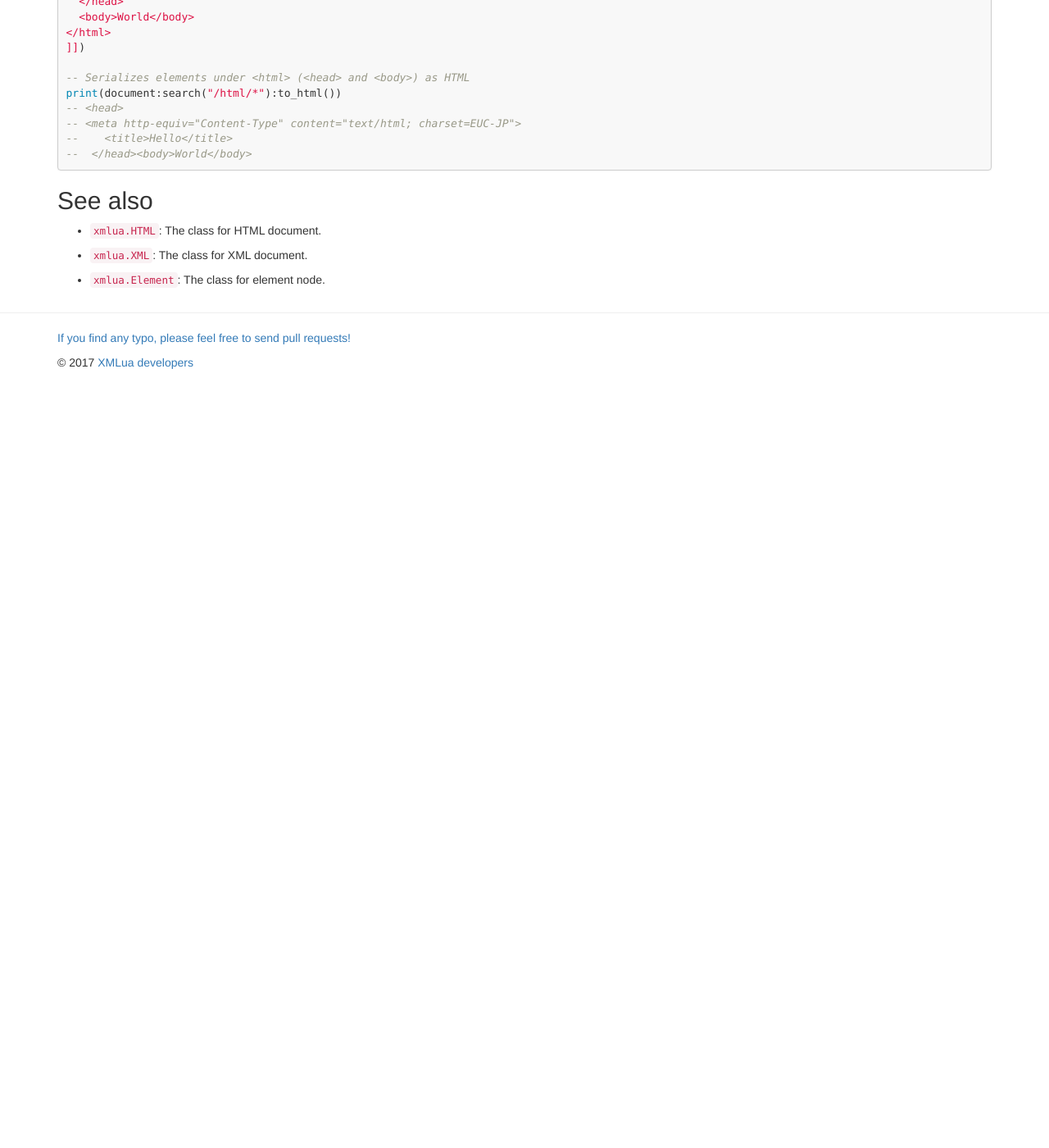
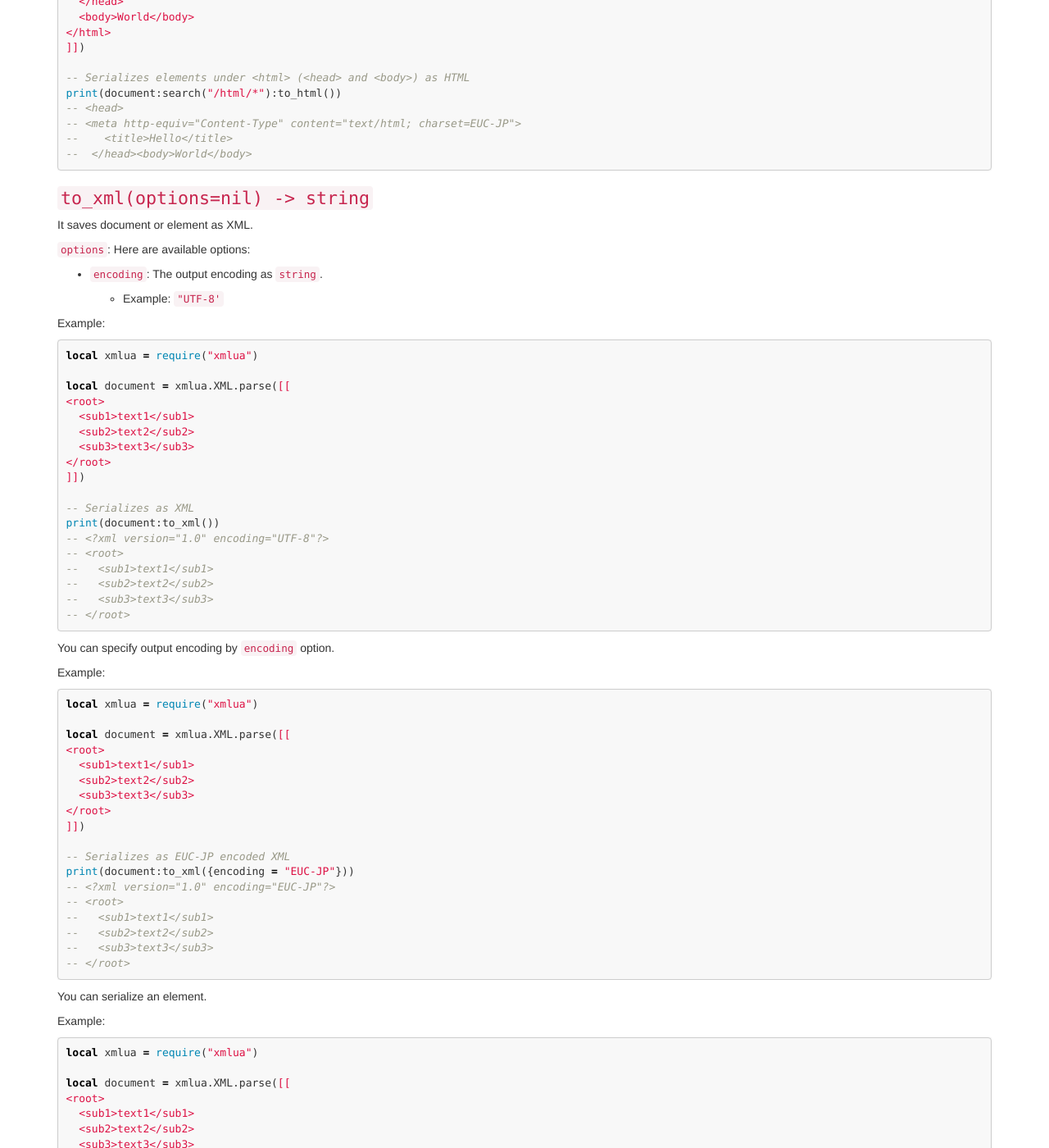
Before and after one commit to clear-code/xmlua, a Jekyll site: the page built from docs/reference/savable.md, in a window 1280 px wide and 1400 px high, scrolled down 1885 px. Shown: the whole window at 82% size. Built offline with Jekyll 4.4.1, drawn with Linux system fonts in a browser that asks for light colours; before the commit the page ends 2347 px from its top, so only the background shows below that; some of the changed text lies outside the part shown.

Commit message:
Add xmlua.Savable:to_xml document and sample

````diff
--- a/docs/reference/savable.md
+++ b/docs/reference/savable.md
@@ -10,7 +10,7 @@ It provides features that serialize to HTML and XML.
 
 ## Methods
 
-### `to_html(options=nil) -> string`
+### `to_html(options=nil) -> string` {#to-html}
 
 It saves document or element as HTML.
 
@@ -117,6 +117,102 @@ print(document:search("/html/*"):to_html())
 --  </head><body>World</body>
 ```
 
+### `to_xml(options=nil) -> string` {#to-xml}
+
+It saves document or element as XML.
+
+`options`: Here are available options:
+
+  * `encoding`: The output encoding as `string`.
+
+    * Example: `"UTF-8'`
+
+Example:
+
+```lua
+local xmlua = require("xmlua")
+
+local document = xmlua.XML.parse([[
+<root>
+  <sub1>text1</sub1>
+  <sub2>text2</sub2>
+  <sub3>text3</sub3>
+</root>
+]])
+
+-- Serializes as XML
+print(document:to_xml())
+-- <?xml version="1.0" encoding="UTF-8"?>
+-- <root>
+--   <sub1>text1</sub1>
+--   <sub2>text2</sub2>
+--   <sub3>text3</sub3>
+-- </root>
+```
+
+You can specify output encoding by `encoding` option.
+
+Example:
+
+```lua
+local xmlua = require("xmlua")
+
+local document = xmlua.XML.parse([[
+<root>
+  <sub1>text1</sub1>
+  <sub2>text2</sub2>
+  <sub3>text3</sub3>
+</root>
+]])
+
+-- Serializes as EUC-JP encoded XML
+print(document:to_xml({encoding = "EUC-JP"}))
+-- <?xml version="1.0" encoding="EUC-JP"?>
+-- <root>
+--   <sub1>text1</sub1>
+--   <sub2>text2</sub2>
+--   <sub3>text3</sub3>
+-- </root>
+```
+
+You can serialize an element.
+
+Example:
+
+```lua
+local xmlua = require("xmlua")
+
+local document = xmlua.XML.parse([[
+<root>
+  <sub1>text1</sub1>
+  <sub2>text2</sub2>
+  <sub3>text3</sub3>
+</root>
+]])
+
+-- Serializes <body> element as XML
+print(document:search("/root/sub1")[1]:to_xml())
+-- <sub1>text1</sub1>
+```
+
+You can serialize a node set.
+
+```lua
+local xmlua = require("xmlua")
+
+local document = xmlua.XML.parse([[
+<root>
+  <sub1>text1</sub1>
+  <sub2>text2</sub2>
+  <sub3>text3</sub3>
+</root>
+]])
+
+-- Serializes elements under <root> (<sub1>, <sub2> and <sub3>) as XML
+print(document:search("/root/*"):to_xml())
+-- <sub1>text1</sub1><sub2>text2</sub2><sub3>text3</sub3>
+```
+
 ## See also
 
   * [`xmlua.HTML`][html]: The class for HTML document.
@@ -125,8 +221,12 @@ print(document:search("/html/*"):to_html())
 
   * [`xmlua.Element`][element]: The class for element node.
 
+  * [`xmlua.NodeSet`][node-set]: The class for multiple nodes.
+
 [html]:html.html
 
 [xml]:xml.html
 
 [element]:element.html
+
+[node-set]:node-set.html
````
Also changed, not shown: other parts of docs/reference/savable.md (+2 -2 lines), 1 other file.
